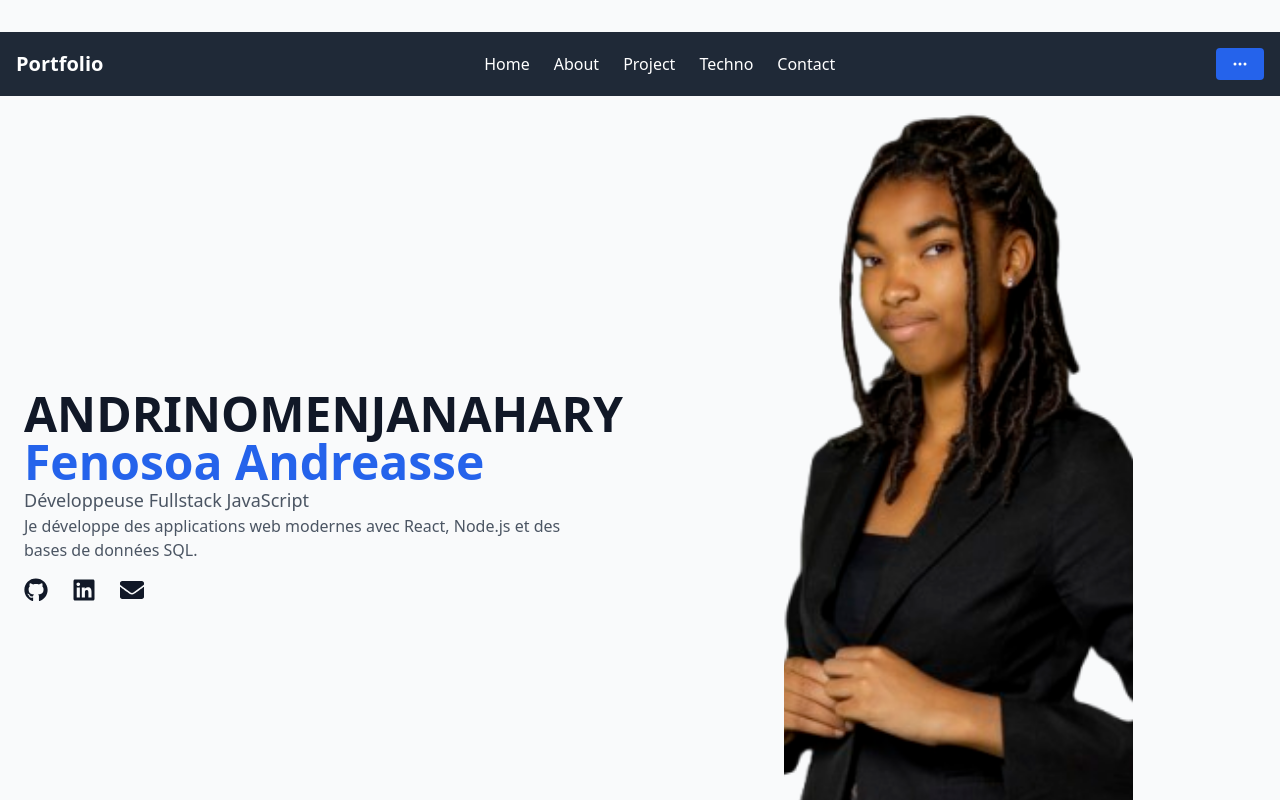
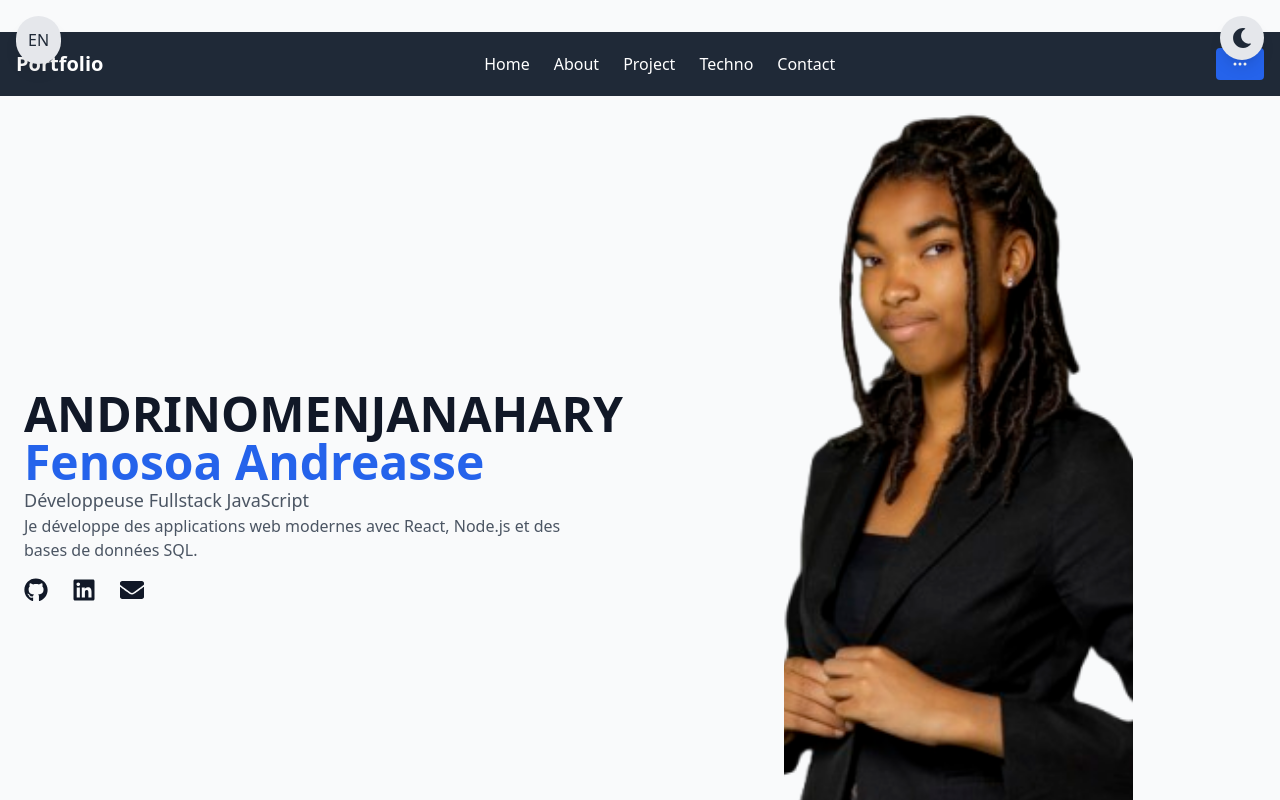
Before and after one commit to FenosoaAndreasse20/portfolio, a React (Vite) app: page / in a window 1280 px wide. Shown: the top 800 px of the page. Built offline with nearby package versions, Linux system fonts and the light colour scheme.

Commit message:
fix: deoendances error

```diff
--- a/src/App.tsx
+++ b/src/App.tsx
@@ -24,14 +24,14 @@ function App() {
   return (
     <div className="min-h-screen bg-gray-50 dark:bg-gray-900 text-gray-900 dark:text-gray-100 font-sans transition-colors duration-500 scroll-smooth">
       <div className="flex justify-end items-center gap-4 p-4 max-w-5xl mx-auto">
-        {/* <ToggleLang
+        <ToggleLang
           lang={lang}
           toggleLang={() => setLang(lang === "fr" ? "en" : "fr")}
-        /> */}
-        {/* <ToggleDarkMode
+        />
+        <ToggleDarkMode
           darkMode={darkMode}
           toggleDarkMode={() => setDarkMode(!darkMode)}
-        /> */}
+        />
       </div>
 
       <Header lang={lang} />
```
